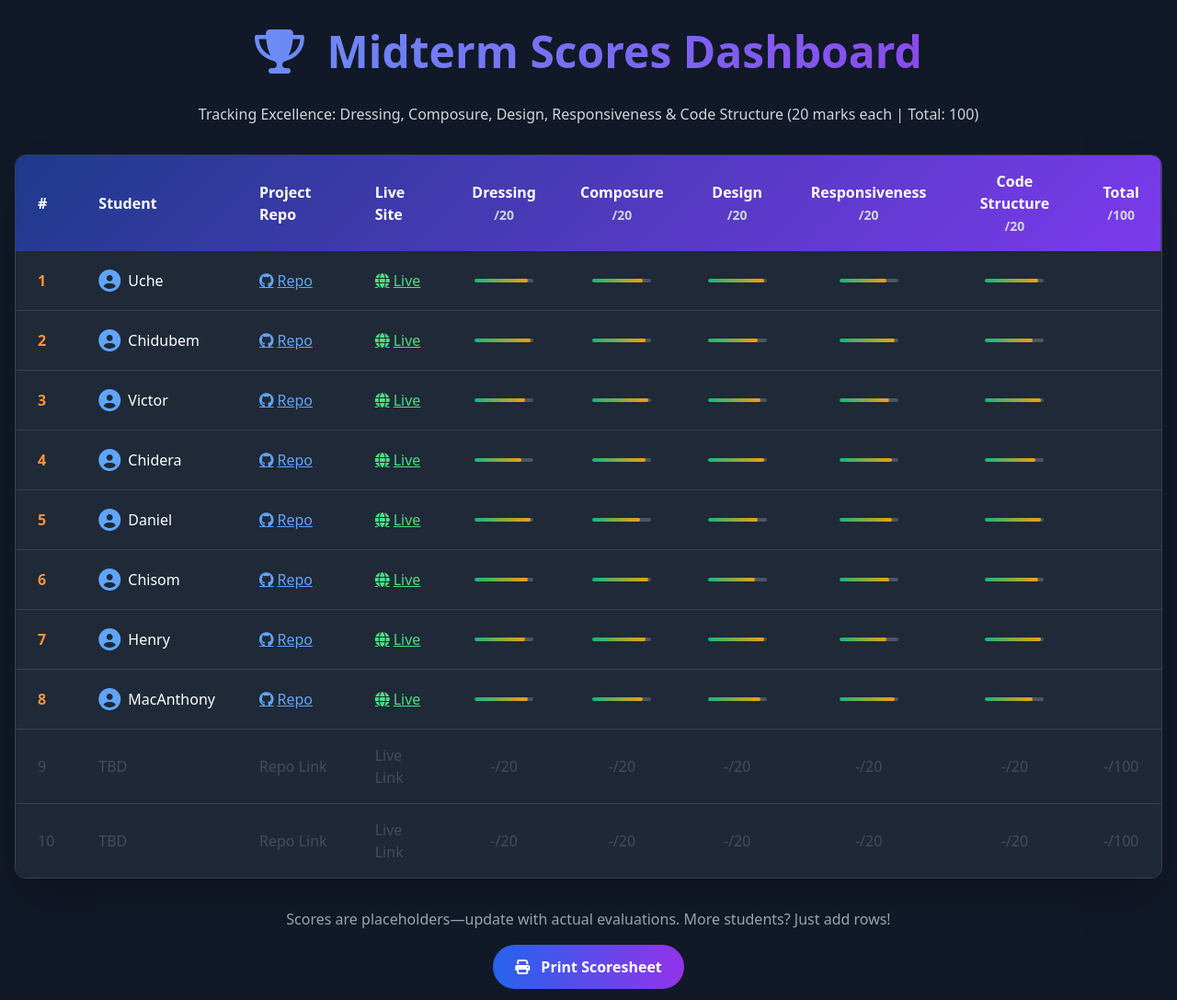
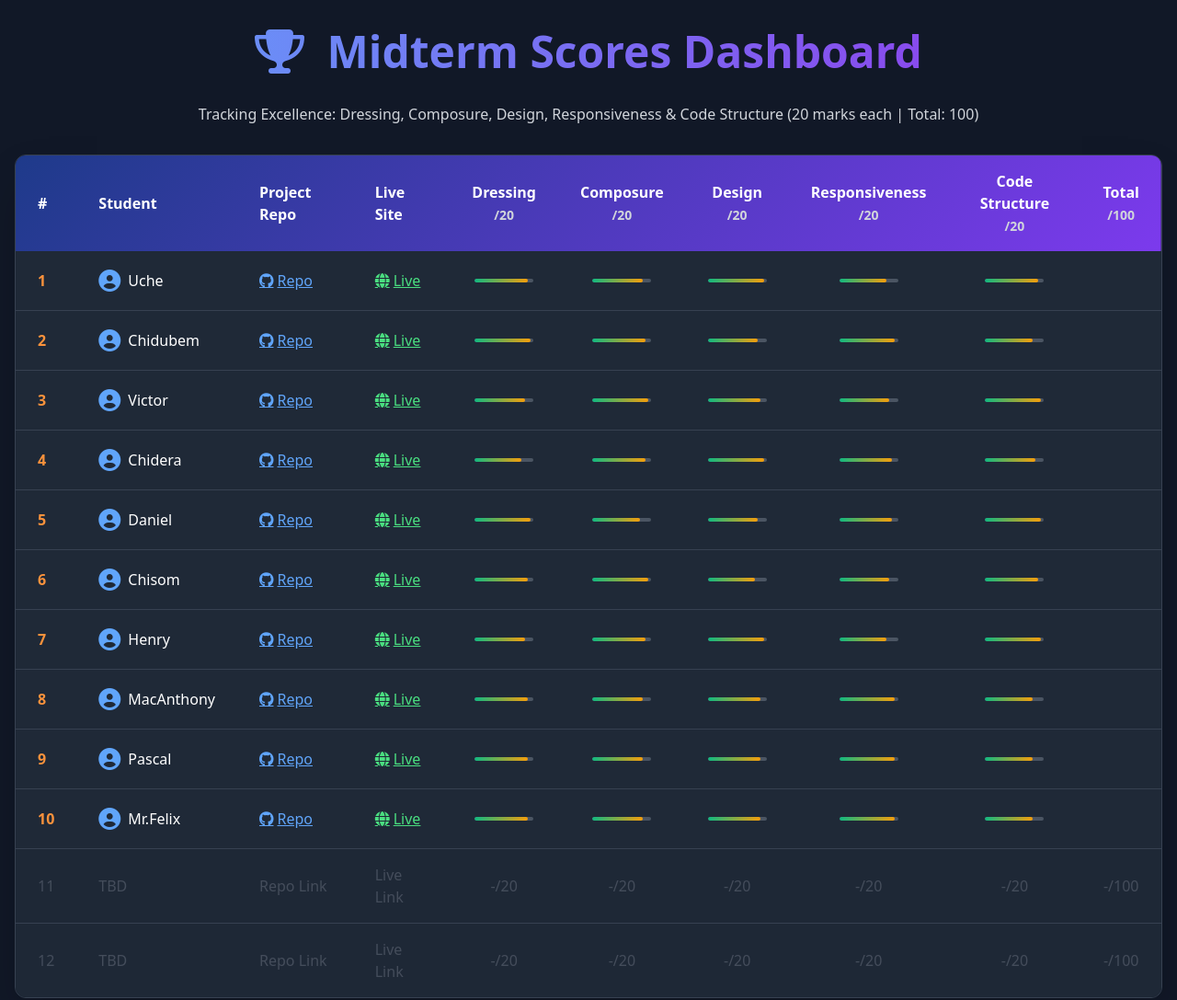
Before and after one commit to ChrisRoyalty/mid-term-project, a plain HTML site: page scoresheet.html in a window 1280 px wide. Shown: the top 1087 px of the page at 92% size. Drawn offline with nearby package versions, Linux system fonts and the light colour scheme.

Commit message:
included mr felix and pascal on the table list

```diff
--- a/scoresheet.html
+++ b/scoresheet.html
@@ -536,10 +536,133 @@
             </td>
             <td class="px-6 py-4 text-center font-bold text-2xl text-green-400"></td>
           </tr>
+          <!-- Row 9: Pascal -->
+          <tr class="table-row animate__animated" data-animate="fadeInUp" data-delay="700">
+            <td class="px-6 py-4 font-semibold text-orange-400">9</td>
+            <td class="px-6 py-4">
+              <div class="flex items-center">
+                <i class="fas fa-user-circle text-2xl text-blue-400 mr-2"></i>
+                Pascal
+              </div>
+            </td>
+            <td class="px-6 py-4">
+              <a href="https://github.com/Paschal-maker/Jumia-project.git" target="_blank" class="text-blue-400 hover:text-blue-300 underline flex items-center">
+                <i class="fab fa-github mr-1"></i> Repo
+              </a>
+            </td>
+            <td class="px-6 py-4">
+              <a href="https://paschal-maker.github.io/Jumia-project/" target="_blank" class="text-green-400 hover:text-green-300 underline flex items-center">
+                <i class="fas fa-globe mr-1"></i> Live
+              </a>
+            </td>
+            <td class="px-6 py-4 text-center">
+              <div class="score-cell">
+                <span class="font-bold text-lg"></span>
+                <div class="w-16 bg-gray-600 rounded-full overflow-hidden mx-auto">
+                  <div class="progress-bar" style="width: 90%;"></div>
+                </div>
+              </div>
+            </td>
+            <td class="px-6 py-4 text-center">
+              <div class="score-cell">
+                <span class="font-bold text-lg"></span>
+                <div class="w-16 bg-gray-600 rounded-full overflow-hidden mx-auto">
+                  <div class="progress-bar" style="width: 85%;"></div>
+                </div>
+              </div>
+            </td>
+            <td class="px-6 py-4 text-center">
+              <div class="score-cell">
+                <span class="font-bold text-lg"></span>
+                <div class="w-16 bg-gray-600 rounded-full overflow-hidden mx-auto">
+                  <div class="progress-bar" style="width: 90%;"></div>
+                </div>
+              </div>
+            </td>
+            <td class="px-6 py-4 text-center">
+              <div class="score-cell">
+                <span class="font-bold text-lg"></span>
+                <div class="w-16 bg-gray-600 rounded-full overflow-hidden mx-auto">
+                  <div class="progress-bar" style="width: 95%;"></div>
+                </div>
+              </div>
+            </td>
+            <td class="px-6 py-4 text-center">
+              <div class="score-cell">
+                <span class="font-bold text-lg"></span>
+                <div class="w-16 bg-gray-600 rounded-full overflow-hidden mx-auto">
+                  <div class="progress-bar" style="width: 80%;"></div>
+                </div>
+              </div>
+            </td>
+            <td class="px-6 py-4 text-center font-bold text-2xl text-green-400"></td>
+          </tr>
+
+           <!-- Row 10: Mr.Felix -->
+          <tr class="table-row animate__animated" data-animate="fadeInUp" data-delay="700">
+            <td class="px-6 py-4 font-semibold text-orange-400">10</td>
+            <td class="px-6 py-4">
+              <div class="flex items-center">
+                <i class="fas fa-user-circle text-2xl text-blue-400 mr-2"></i>
+                Mr.Felix
+              </div>
+            </td>
+            <td class="px-6 py-4">
+              <a href="https://github.com/unclethunder/moniepoint.git" target="_blank" class="text-blue-400 hover:text-blue-300 underline flex items-center">
+                <i class="fab fa-github mr-1"></i> Repo
+              </a>
+            </td>
+            <td class="px-6 py-4">
+              <a href="https://unclethunder.github.io/moniepoint/" target="_blank" class="text-green-400 hover:text-green-300 underline flex items-center">
+                <i class="fas fa-globe mr-1"></i> Live
+              </a>
+            </td>
+            <td class="px-6 py-4 text-center">
+              <div class="score-cell">
+                <span class="font-bold text-lg"></span>
+                <div class="w-16 bg-gray-600 rounded-full overflow-hidden mx-auto">
+                  <div class="progress-bar" style="width: 90%;"></div>
+                </div>
+              </div>
+            </td>
+            <td class="px-6 py-4 text-center">
+              <div class="score-cell">
+                <span class="font-bold text-lg"></span>
+                <div class="w-16 bg-gray-600 rounded-full overflow-hidden mx-auto">
+                  <div class="progress-bar" style="width: 85%;"></div>
+                </div>
+              </div>
+            </td>
+            <td class="px-6 py-4 text-center">
+              <div class="score-cell">
+                <span class="font-bold text-lg"></span>
+                <div class="w-16 bg-gray-600 rounded-full overflow-hidden mx-auto">
+                  <div class="progress-bar" style="width: 90%;"></div>
+                </div>
+              </div>
+            </td>
+            <td class="px-6 py-4 text-center">
+              <div class="score-cell">
+                <span class="font-bold text-lg"></span>
+                <div class="w-16 bg-gray-600 rounded-full overflow-hidden mx-auto">
+                  <div class="progress-bar" style="width: 95%;"></div>
+                </div>
+              </div>
+            </td>
+            <td class="px-6 py-4 text-center">
+              <div class="score-cell">
+                <span class="font-bold text-lg"></span>
+                <div class="w-16 bg-gray-600 rounded-full overflow-hidden mx-auto">
+                  <div class="progress-bar" style="width: 80%;"></div>
+                </div>
+              </div>
+            </td>
+            <td class="px-6 py-4 text-center font-bold text-2xl text-green-400"></td>
+          </tr>
 
           <!-- Empty Rows for Future Students (Provision for more) -->
           <tr class="table-row bg-gray-800/50 opacity-50">
-            <td class="px-6 py-4 text-gray-500">9</td>
+            <td class="px-6 py-4 text-gray-500">11</td>
             <td class="px-6 py-4 text-gray-500">TBD</td>
             <td class="px-6 py-4 text-gray-500">Repo Link</td>
             <td class="px-6 py-4 text-gray-500">Live Link</td>
@@ -551,7 +674,7 @@
             <td class="px-6 py-4 text-center text-gray-500">-/100</td>
           </tr>
           <tr class="table-row bg-gray-800/50 opacity-50">
-            <td class="px-6 py-4 text-gray-500">10</td>
+            <td class="px-6 py-4 text-gray-500">12</td>
             <td class="px-6 py-4 text-gray-500">TBD</td>
             <td class="px-6 py-4 text-gray-500">Repo Link</td>
             <td class="px-6 py-4 text-gray-500">Live Link</td>
```
